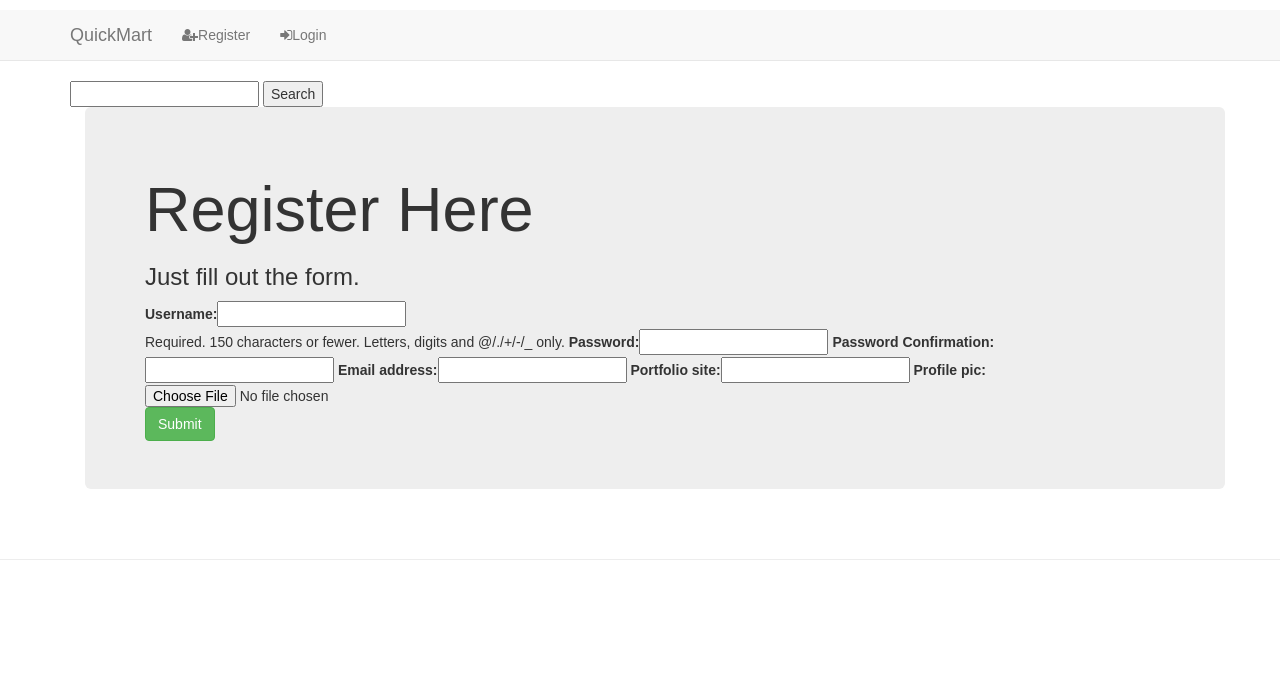
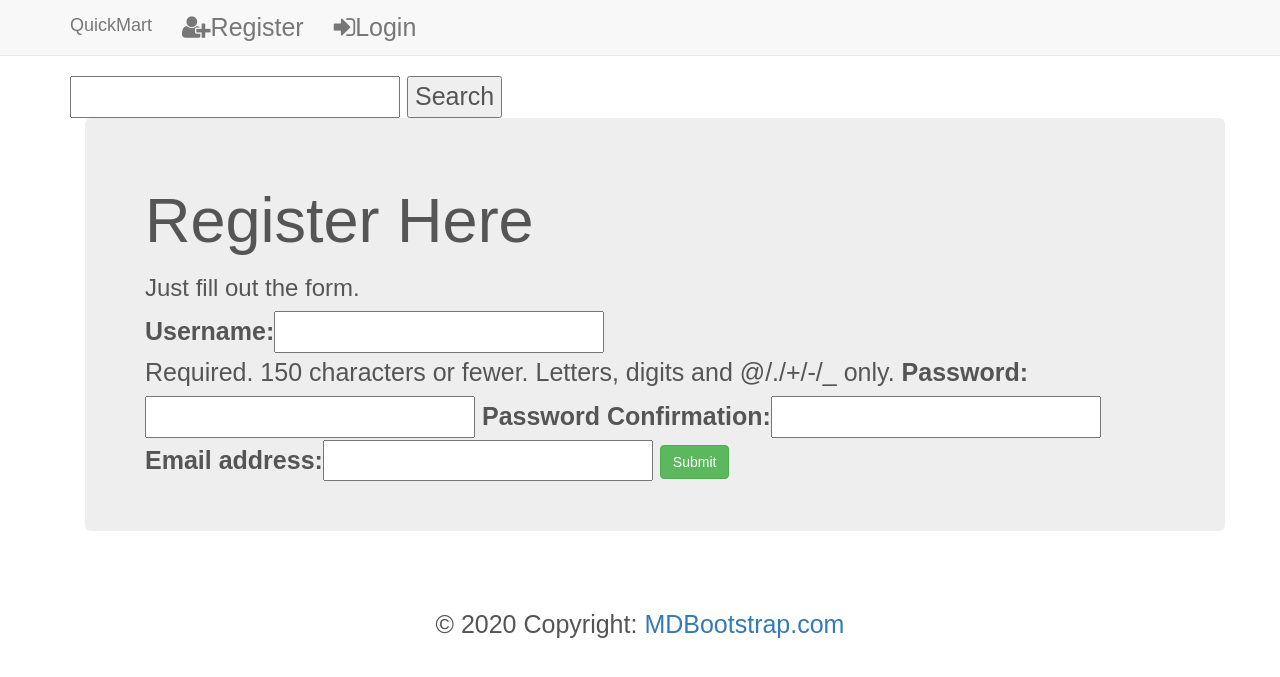
Before and after one commit to alchemist2016/DjangoEcommerceProject, a Django app: page /accounts/register/ in a window 1280 px wide. Shown: the top 677 px of the page. Run offline with Django 3.2, Linux system fonts and the light colour scheme; some libraries are stand-ins or nearby versions.

Commit message:
Footer Upgrade

```diff
--- a/accounts/admin.py
+++ b/accounts/admin.py
@@ -1,8 +1,5 @@
 from django.contrib import admin
-from accounts.models import UserProfileInfo, User
+
 
 
 # Register your models here.
-
-
-admin.site.register(UserProfileInfo)
--- a/accounts/forms.py
+++ b/accounts/forms.py
@@ -1,5 +1,4 @@
 from django import forms
-from accounts.models import UserProfileInfo
 from django.contrib.auth.models import User
 from django.core.exceptions import ValidationError
 
@@ -29,10 +28,7 @@ class UserForm(forms.ModelForm):
         return password1
 
 
-class UserProfileInfoForm(forms.ModelForm):
-     class Meta():
-         model = UserProfileInfo
-         fields = ('portfolio_site','profile_pic')
+
 
 
 class UserLoginForm(forms.Form):
--- a/accounts/models.py
+++ b/accounts/models.py
@@ -1,15 +1,5 @@
 from django.db import models
-from django.contrib.auth.models import User
-from django.utils import timezone
+
 
 
 # Create your models here.
-
-
-class UserProfileInfo(models.Model):
-    user = models.OneToOneField(User, on_delete=models.CASCADE)
-    portfolio_site = models.URLField(blank=True)
-    profile_pic = models.ImageField(upload_to='profile_pics', blank=True)
-
-    def __str__(self):
-        return self.user.username
--- a/accounts/templates/accounts/registration.html
+++ b/accounts/templates/accounts/registration.html
@@ -12,7 +12,6 @@
 <form enctype="multipart/form-data" method="POST">
           {% csrf_token %}
           {{ user_form | as_bootstrap }}
-          {{ profile_form | as_bootstrap }}
           <button type="submit" class="btn btn-success">Submit</button>
         </form>
 
--- a/accounts/views.py
+++ b/accounts/views.py
@@ -1,6 +1,6 @@
 from django.shortcuts import render
 from django.contrib.auth.models import User
-from accounts.forms import UserForm, UserProfileInfoForm, UserLoginForm
+from accounts.forms import UserForm, UserLoginForm
 from django.contrib.auth import authenticate, login, logout
 from django.http import HttpResponseRedirect, HttpResponse
 from django.urls import reverse
@@ -27,26 +27,19 @@ def register(request):
     registered = False
     if request.method == 'POST':
         user_form = UserForm(data=request.POST)
-        profile_form = UserProfileInfoForm(data=request.POST)
-        if user_form.is_valid() and profile_form.is_valid():
+
+        if user_form.is_valid():
             user = user_form.save()
             user.set_password(user.password)
             user.save()
-            profile = profile_form.save(commit=False)
-            profile.user = user
-            if 'profile_pic' in request.FILES:
-                print('found it')
-                profile.profile_pic = request.FILES['profile_pic']
-            profile.save()
             registered = True
         else:
-            print(user_form.errors, profile_form.errors)
+            print(user_form.errors)
     else:
         user_form = UserForm()
-        profile_form = UserProfileInfoForm()
+
     return render(request, 'accounts/registration.html',
                            {'user_form': user_form,
-                            'profile_form': profile_form,
                             'registered': registered})
 
 
--- a/static/css/custom.css
+++ b/static/css/custom.css
@@ -1,14 +1,12 @@
 body {
     font-family: Arial;
-    padding-top: 10px;
+    font-size: 25px;
+    line-height: 1.42857143;
+    color: #555555;
+    background-color: #ffffff;
 }
 
 footer {
-    margin-top: 40px;
-    padding-top: 20px;
-    padding-bottom: 20px;
-    border-top: 1px solid #ededed;
-    color: #A9A9A9;
 }
 
 .icon-bar {
--- a/templates/base.html
+++ b/templates/base.html
@@ -64,10 +64,59 @@
         </div>
         {% block content %} {% endblock %}
     </div>
-    <footer>
-        <div class="container">
+    <!-- Footer -->
+<footer class="page-footer font-small special-color-dark pt-4 fixed-bottom">
 
-        </div>
-    </footer>
+  <!-- Footer Elements -->
+  <div class="container">
+
+    <!-- Social buttons -->
+    <ul class="list-unstyled list-inline text-center">
+      <li class="list-inline-item">
+        <a class="btn-floating btn-fb mx-1">
+          <i class="fab fa-facebook-f"> </i>
+        </a>
+      </li>
+      <li class="list-inline-item">
+        <a class="btn-floating btn-tw mx-1">
+          <i class="fab fa-twitter"> </i>
+        </a>
+      </li>
+      <li class="list-inline-item">
+        <a class="btn-floating btn-gplus mx-1">
+          <i class="fab fa-google-plus-g"> </i>
+        </a>
+      </li>
+      <li class="list-inline-item">
+        <a class="btn-floating btn-li mx-1">
+          <i class="fab fa-linkedin-in"> </i>
+        </a>
+      </li>
+      <li class="list-inline-item">
+        <a class="btn-floating btn-dribbble mx-1">
+          <i class="fab fa-dribbble"> </i>
+        </a>
+      </li>
+    </ul>
+    <!-- Social buttons -->
+
+  </div>
+  <!-- Footer Elements -->
+
+  <!-- Copyright -->
+  <div class="footer-copyright text-center py-3">© 2020 Copyright:
+    <a href="https://mdbootstrap.com/"> MDBootstrap.com</a>
+  </div>
+  <!-- Copyright -->
+
+</footer>
+<!-- Footer -->
+    <script src="https://cdn.jsdelivr.net/npm/popper.js@1.16.0/dist/umd/popper.min.js"
+        integrity="sha384-Q6E9RHvbIyZFJoft+2mJbHaEWldlvI9IOYy5n3zV9zzTtmI3UksdQRVvoxMfooAo" crossorigin="anonymous">
+    </script>
+    <script src="https://stackpath.bootstrapcdn.com/bootstrap/4.4.1/js/bootstrap.min.js"
+        integrity="sha384-wfSDF2E50Y2D1uUdj0O3uMBJnjuUD4Ih7YwaYd1iqfktj0Uod8GCExl3Og8ifwB6" crossorigin="anonymous">
+    </script>
+    <script src="{% static 'js/sendEmail.js' %}"></script>
 </body>
 </html>
```
